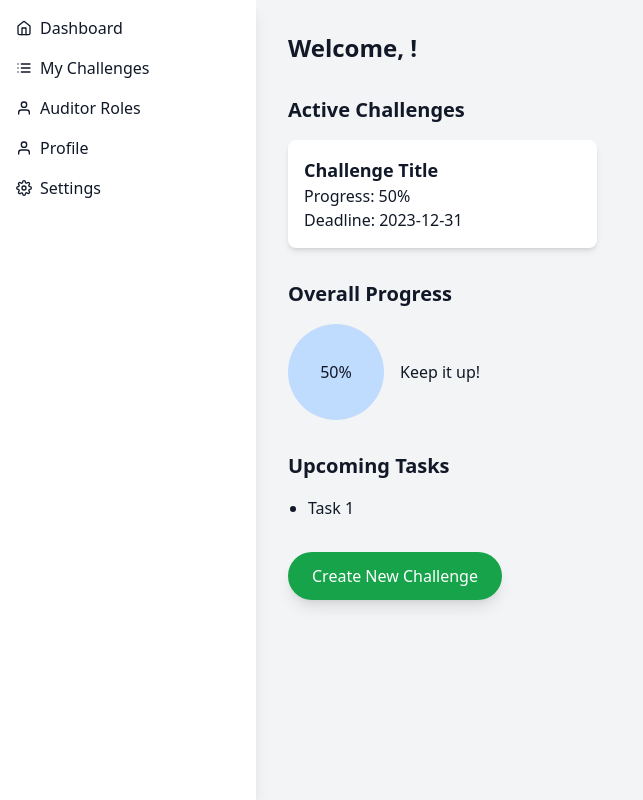
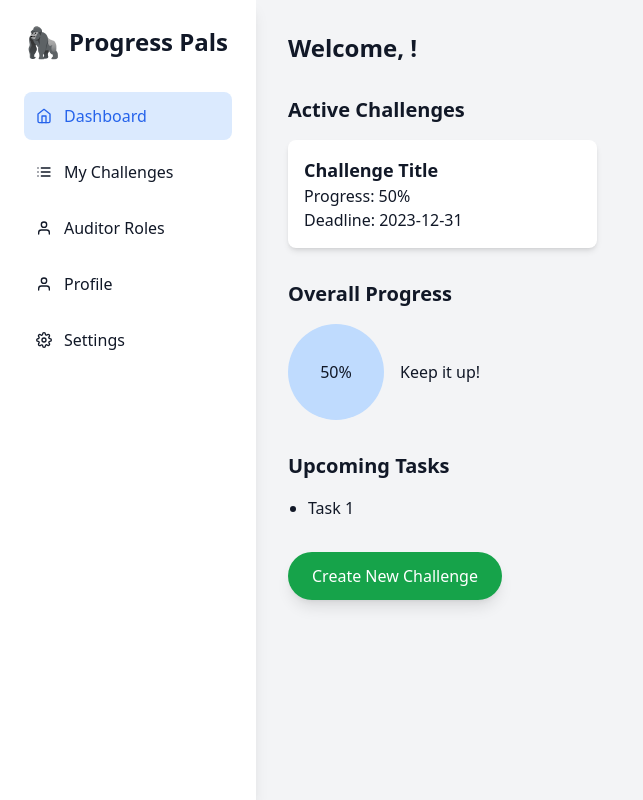
Before and after one commit to heytulsiprasad/progress-pals, a Next.js app: page /dashboard in a window 1280 px wide. Shown: the whole page, without its empty margins (0-643 px from the left). Built offline with nearby package versions, Linux system fonts and the light colour scheme.

Commit message:
Add sidebar

```diff
--- /dev/null
+++ b/app/components/sidebar.tsx
@@ -0,0 +1,89 @@
+import { FiHome, FiList, FiUser, FiSettings } from "react-icons/fi";
+import { motion } from "framer-motion";
+import clsx from "clsx";
+import { usePathname } from "next/navigation";
+
+const Sidebar = () => {
+  const pathname = usePathname();
+  const isActive = (path: string) => pathname === path;
+
+  return (
+    <motion.aside
+      initial={{ x: -250 }}
+      animate={{ x: 0 }}
+      exit={{ x: -250 }}
+      className="w-64 bg-white shadow-lg sticky top-0 h-screen"
+    >
+      <nav className="flex flex-col p-6 space-y-2">
+        <div className="flex items-center space-x-2 mb-6">
+          <span role="img" aria-label="gorilla" className="text-3xl">
+            🦍
+          </span>
+          <span className="text-2xl font-bold">Progress Pals</span>
+        </div>
+        <a
+          href="/dashboard"
+          className={clsx(
+            "flex items-center space-x-3 p-3 rounded-lg transition",
+            isActive("/dashboard")
+              ? "bg-blue-100 text-blue-600"
+              : "hover:bg-gray-100"
+          )}
+        >
+          <FiHome />
+          <span>Dashboard</span>
+        </a>
+        <a
+          href="/challenges"
+          className={clsx(
+            "flex items-center space-x-3 p-3 rounded-lg transition",
+            isActive("/challenges")
+              ? "bg-blue-100 text-blue-600"
+              : "hover:bg-gray-100"
+          )}
+        >
+          <FiList />
+          <span>My Challenges</span>
+        </a>
+        <a
+          href="/auditor-roles"
+          className={clsx(
+            "flex items-center space-x-3 p-3 rounded-lg transition",
+            isActive("/auditor-roles")
+              ? "bg-blue-100 text-blue-600"
+              : "hover:bg-gray-100"
+          )}
+        >
+          <FiUser />
+          <span>Auditor Roles</span>
+        </a>
+        <a
+          href="/profile"
+          className={clsx(
+            "flex items-center space-x-3 p-3 rounded-lg transition",
+            isActive("/profile")
+              ? "bg-blue-100 text-blue-600"
+              : "hover:bg-gray-100"
+          )}
+        >
+          <FiUser />
+          <span>Profile</span>
+        </a>
+        <a
+          href="/settings"
+          className={clsx(
+            "flex items-center space-x-3 p-3 rounded-lg transition",
+            isActive("/settings")
+              ? "bg-blue-100 text-blue-600"
+              : "hover:bg-gray-100"
+          )}
+        >
+          <FiSettings />
+          <span>Settings</span>
+        </a>
+      </nav>
+    </motion.aside>
+  );
+};
+
+export default Sidebar;
--- a/app/dashboard/page.tsx
+++ b/app/dashboard/page.tsx
@@ -1,7 +1,7 @@
 "use client";
 
 import { useCurrentUser } from "../../redux/slices/currentUserSlice";
-import { FiHome, FiList, FiUser, FiSettings } from "react-icons/fi";
+import Sidebar from "../components/sidebar";
 
 /**
  * Dashboard for signed-in users.
@@ -11,32 +11,7 @@ const Dashboard = () => {
 
   return (
     <div className="flex min-h-screen bg-gray-100">
-      {/* Sidebar */}
-      <aside className="w-64 bg-white shadow-lg sticky top-0 h-screen">
-        <nav className="flex flex-col p-4 space-y-4">
-          <a href="/dashboard" className="flex items-center space-x-2">
-            <FiHome />
-            <span>Dashboard</span>
-          </a>
-          <a href="/challenges" className="flex items-center space-x-2">
-            <FiList />
-            <span>My Challenges</span>
-          </a>
-          <a href="/auditor-roles" className="flex items-center space-x-2">
-            <FiUser />
-            <span>Auditor Roles</span>
-          </a>
-          <a href="/profile" className="flex items-center space-x-2">
-            <FiUser />
-            <span>Profile</span>
-          </a>
-          <a href="/settings" className="flex items-center space-x-2">
-            <FiSettings />
-            <span>Settings</span>
-          </a>
-        </nav>
-      </aside>
-
+      <Sidebar />
       {/* Main Content */}
       <main className="flex-1 p-8">
         {/* Header */}
--- a/package.json
+++ b/package.json
@@ -12,6 +12,7 @@
     "@reduxjs/toolkit": "^2.5.0",
     "clsx": "^2.1.1",
     "firebase": "^11.1.0",
+    "framer-motion": "^11.16.4",
     "next": "15.1.4",
     "react": "^19.0.0",
     "react-dom": "^19.0.0",
```
Also changed, not shown: 1 other file (tests, documents, lock files or other folders).
